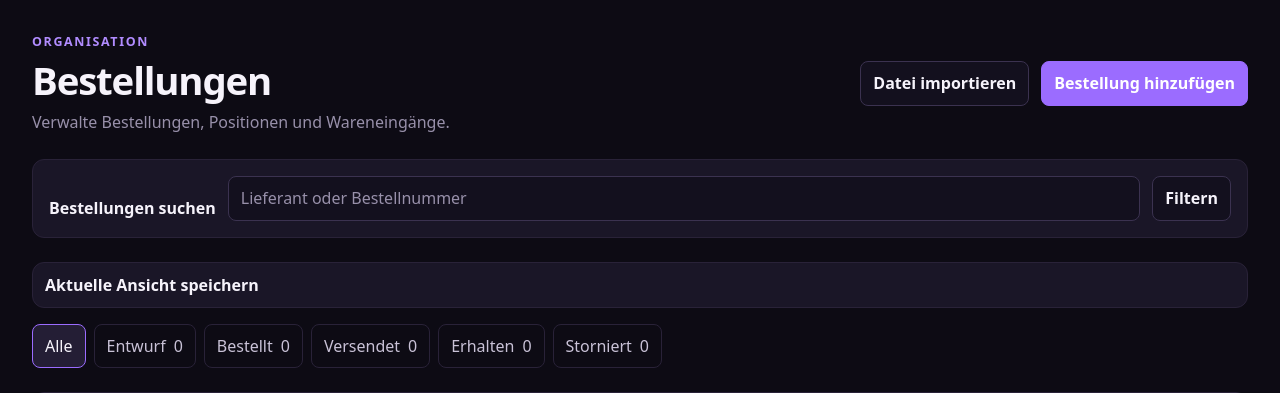
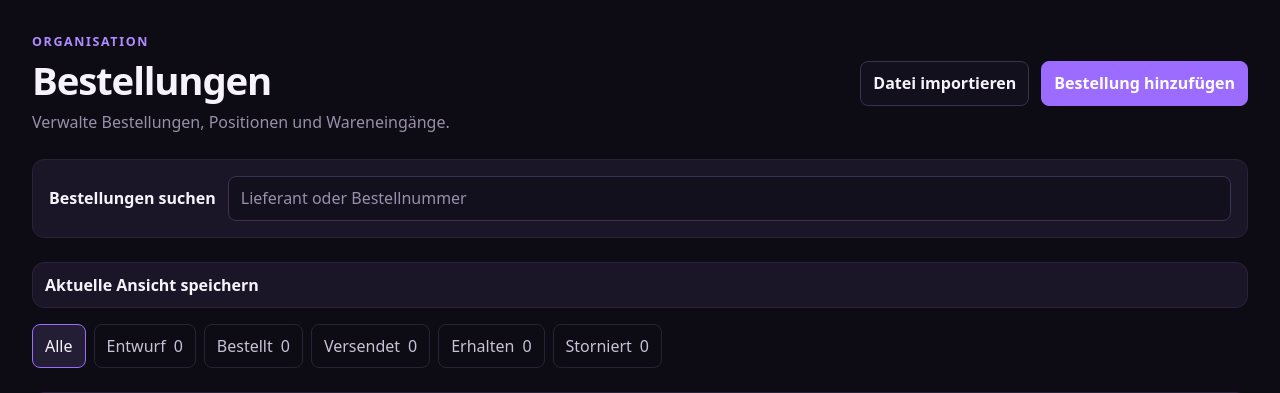
Before and after one commit to StylePanda/BrickMissing, a Django app: page /bestellungen/ in a window 1280 px wide. Shown: the part 72-465 px from the top of the page. Run offline with Django 5.2, Linux system fonts and the light colour scheme; the visitor is signed in with stand-in values (Sample User, id 1); data that the repository does not hold is empty; some libraries are stand-ins or nearby versions.

Commit message:
Polish order search interface

```diff
--- a/apps/orders/tests.py
+++ b/apps/orders/tests.py
@@ -110,6 +110,12 @@ class OrderReceiptTests(TestCase):
         second = self.client.get(reverse("orders:list"), {"q": "Bulk", "page": 2})
         self.assertEqual(len(second.context["page_obj"].object_list), 1)
 
+    def test_order_search_uses_enter_submit_form_without_filter_button(self):
+        response = self.client.get(reverse("orders:list"))
+        self.assertContains(response, '<form class="filters order-search" method="get">')
+        self.assertContains(response, 'name="q"')
+        self.assertNotContains(response, ">Filtern</button>")
+
     def test_order_detail_positions_are_paginated_and_receive_keeps_context(self):
         OrderItem.objects.bulk_create(
             [OrderItem(order=self.order, part_number=f"P-{index:03d}", quantity=1) for index in range(51)]
--- a/static/css/app.css
+++ b/static/css/app.css
@@ -609,6 +609,12 @@ dd { margin: 0; }
   .organizer-area-nav { align-items: center; flex-wrap: nowrap; overflow-x: auto; padding: var(--space-2); }
   .organizer-area-nav > * { flex: 0 0 auto; width: auto; white-space: nowrap; }
 }
+.order-search { align-items: center; }
+.order-search label { display: flex; align-items: center; }
+.order-search input:not([type="hidden"]) { flex: 1 1 320px; min-width: 0; }
+@media (max-width: 640px) {
+  .order-search { align-items: stretch; }
+}
 @media (max-width: 1024px) {
   .set-detail-hero { grid-template-columns: minmax(210px, 30%) minmax(0, 1fr); }
   .set-hero-media .hero-image { height: clamp(210px, 28vw, 290px); }
--- a/templates/orders/list.html
+++ b/templates/orders/list.html
@@ -1,6 +1,6 @@
 {% extends "base.html" %}{% block title %}Bestellungen{% endblock %}{% block content %}
 <div class="page-head"><div><p class="eyebrow">Organisation</p><h1>Bestellungen</h1><p class="muted">Verwalte Bestellungen, Positionen und Wareneingänge.</p></div><div class="actions"><a class="button" href="{% url 'orders:import' %}">Datei importieren</a><a class="button primary" href="{% url 'orders:create' %}">Bestellung hinzufügen</a></div></div>
-<form class="filters order-search" method="get"><label for="order-search-query">Bestellungen suchen</label><input id="order-search-query" name="q" value="{{ query }}" placeholder="Lieferant oder Bestellnummer"><input type="hidden" name="status" value="{{ status }}"><button>Filtern</button></form>
+<form class="filters order-search" method="get"><label for="order-search-query">Bestellungen suchen</label><input id="order-search-query" name="q" value="{{ query }}" placeholder="Lieferant oder Bestellnummer"><input type="hidden" name="status" value="{{ status }}"></form>
 {% include "components/save_view.html" with saved_view_area="orders" save_view_compact=True %}
 <nav class="status-tabs" aria-label="Bestellstatus"><a href="{% url 'orders:list' %}{% querystring status=None page=None %}"{% if not status %} aria-current="page"{% endif %}>Alle</a>{% for value,label,count in status_counts %}<a href="{% url 'orders:list' %}{% querystring status=value page=None %}"{% if status == value %} aria-current="page"{% endif %}>{{ label }} <span>{{ count }}</span></a>{% endfor %}</nav>
 <div class="table-wrap"><table><thead><tr><th>Lieferant</th><th>Bestellnummer</th><th>Status</th><th>Positionen</th><th>Gesamtbetrag</th></tr></thead><tbody>{% for item in page_obj %}<tr><td><a href="{% url 'orders:detail' item.pk %}">{{ item.supplier }}</a></td><td>{{ item.order_number }}</td><td><span class="badge {{ item.status }}">{{ item.status_label }}</span></td><td>{{ item.items.count }}</td><td>{{ item.total }} {{ item.currency }}</td></tr>{% empty %}<tr><td colspan="5"><div class="empty"><strong>Du hast noch keine Bestellungen.</strong><a class="button" href="{% url 'orders:create' %}">Bestellung manuell hinzufügen</a></div></td></tr>{% endfor %}</tbody></table></div>{% include "components/pagination.html" %}{% endblock %}
```
